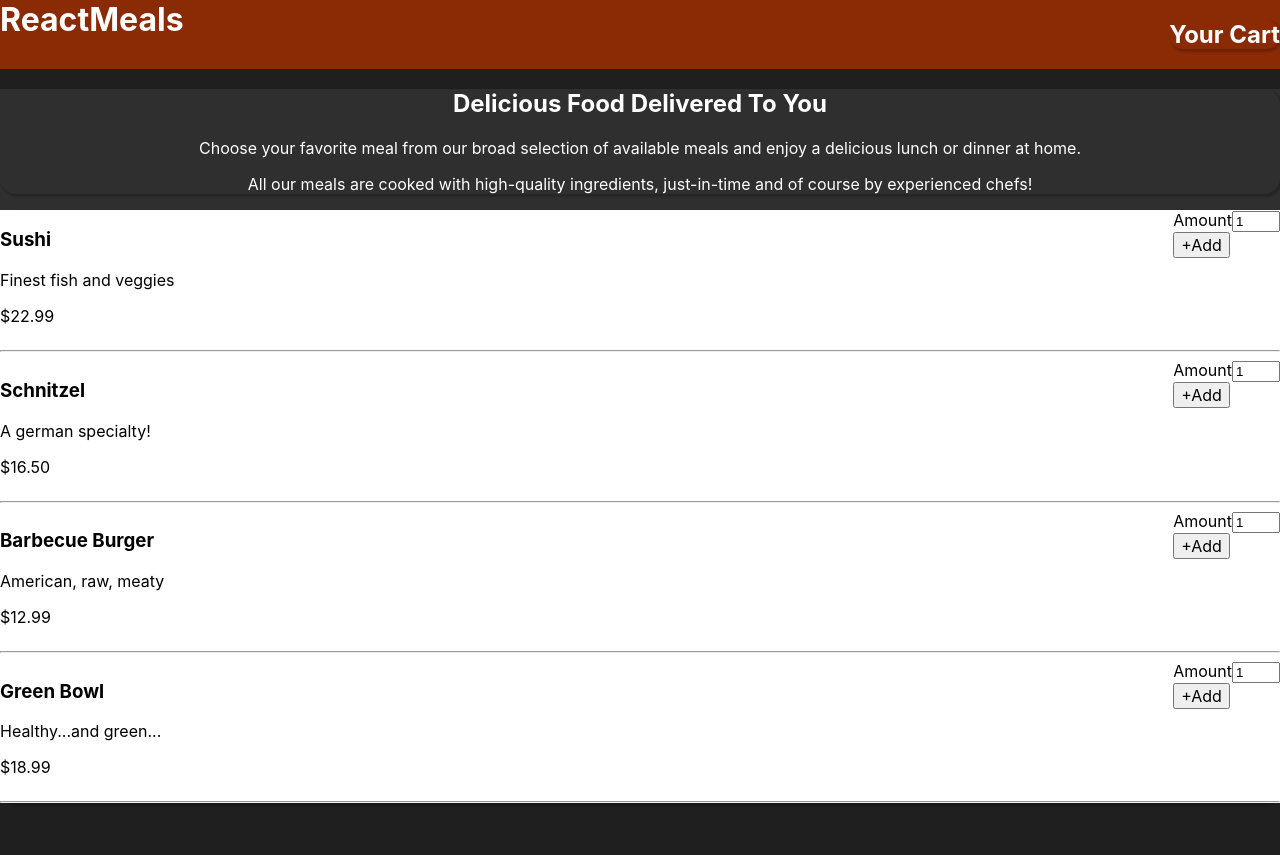
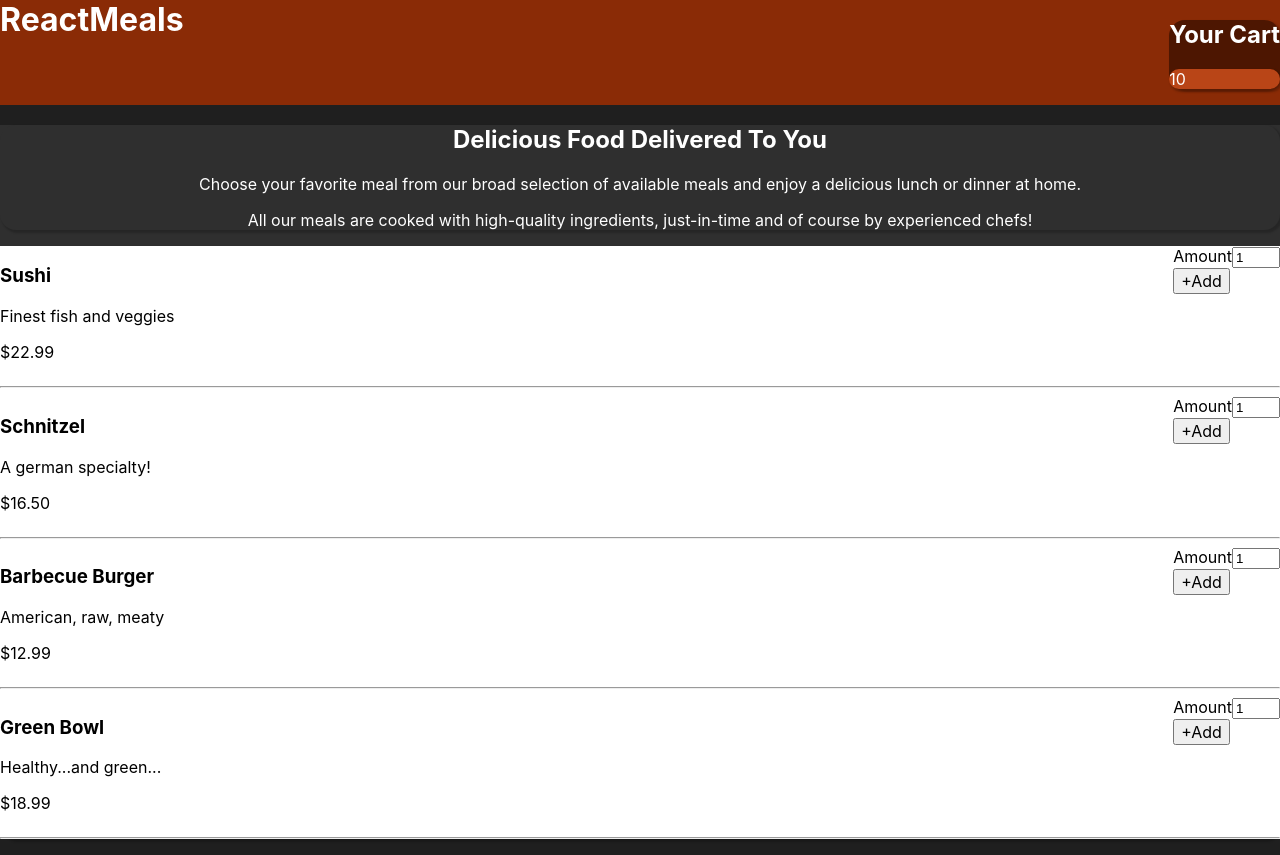
Before and after one commit to antran0/restaurant-app-react, a React (Create React App) app: page / in a window 1280 px wide. Before the commit the page ends 819 px from the top, so only its background shows below. Built offline with nearby package versions, Linux system fonts and the light colour scheme.

Commit message:
added logic to display the total number of items in the shopping cart

```diff
--- a/src/components/Cart/Cart.js
+++ b/src/components/Cart/Cart.js
@@ -18,8 +18,16 @@ const Cart = (props) => {
   };
 
   return (
-    <Card>
-      <h2 onClick={displayCartHandler}>Your Cart</h2>
+    <React.Fragment>
+      <Card className={`${styles["cart"]}`} onClick={displayCartHandler}>
+        <h2>Your Cart</h2>
+        <Card className={`${styles["cart__quantity"]}`}>
+          {props.cartItems.reduce(
+            (sum, cartItem) => sum + cartItem.quantity,
+            0
+          )}
+        </Card>
+      </Card>
       {backdropDisplayed
         ? ReactDOM.createPortal(
             <Backdrop onClick={hideCartHandler} />,
@@ -41,7 +49,7 @@ const Cart = (props) => {
             document.body
           )
         : ""}
-    </Card>
+    </React.Fragment>
   );
 };
 
--- a/src/components/Cart/Cart.module.css
+++ b/src/components/Cart/Cart.module.css
@@ -0,0 +1,7 @@
+.cart {
+  background-color: #4d1601;
+}
+
+.cart__quantity {
+  background-color: #b94517;
+}
```
